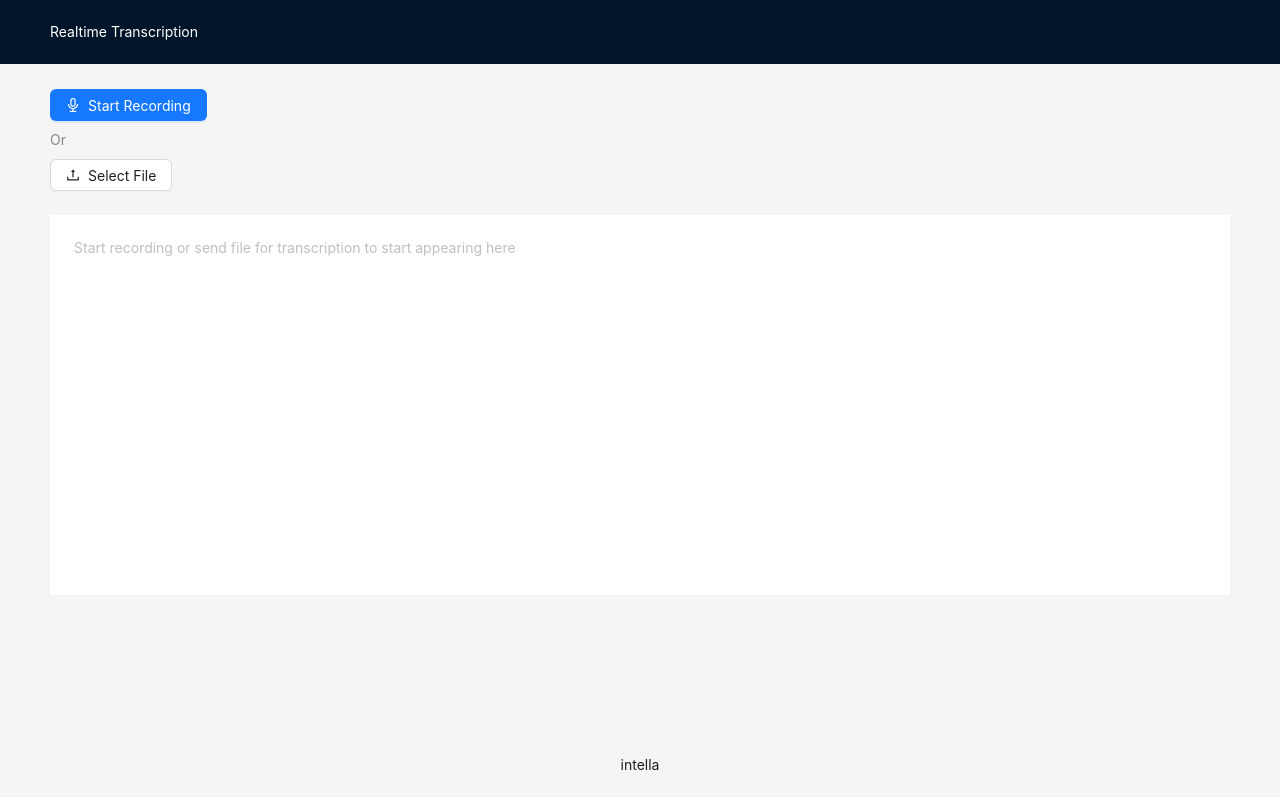
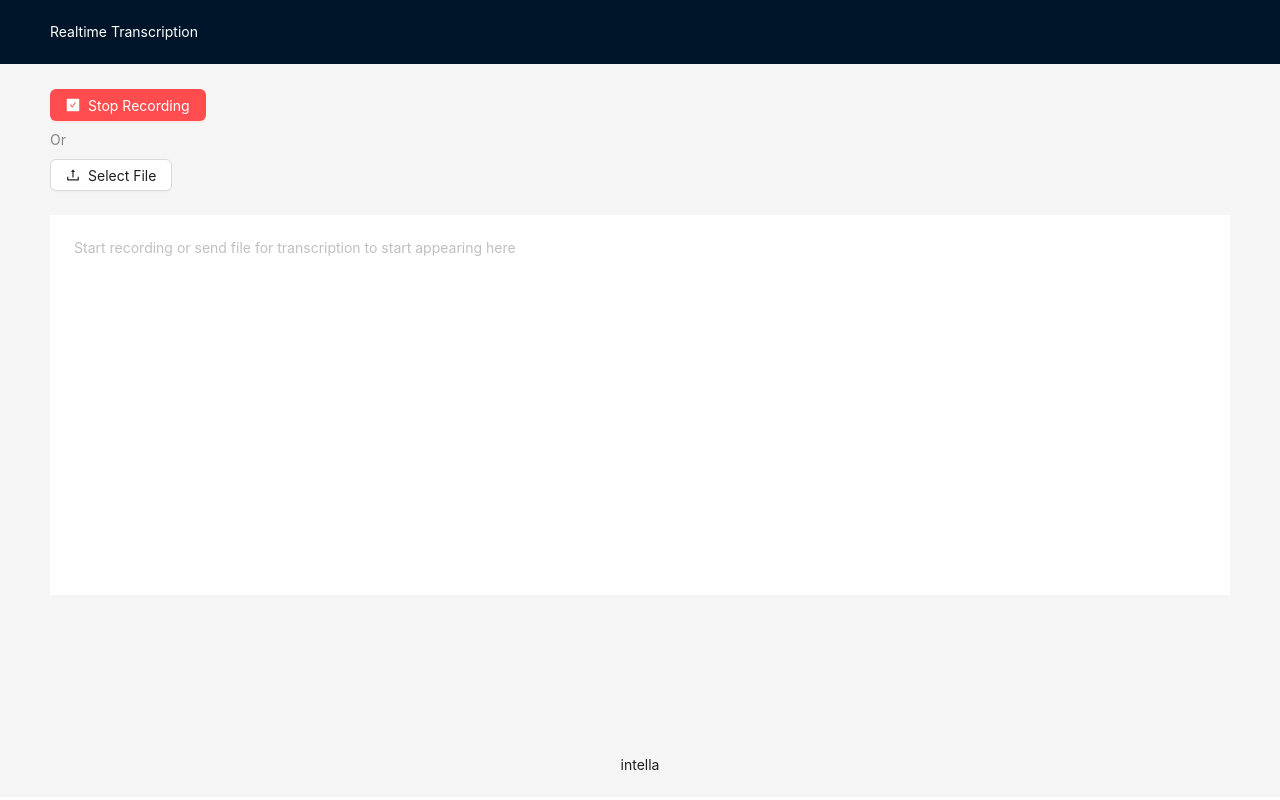
Before and after one commit to intellaworld/ivoice-integration, a Next.js app: page / in a window 1280 px wide. Both pictures are taken after a click on the button "Start Recording". Built offline with nearby package versions, Linux system fonts and the light colour scheme; no server answers.

Commit message:
Transcript via audio record [FIX]

```diff
--- a/src/pages/index.js
+++ b/src/pages/index.js
@@ -1,4 +1,8 @@
-import { AudioOutlined, UploadOutlined } from "@ant-design/icons";
+import {
+  AudioOutlined,
+  CheckSquareFilled,
+  UploadOutlined,
+} from "@ant-design/icons";
 import { Button, Layout, Space, Typography, Upload, theme } from "antd";
 import toWav from "audiobuffer-to-wav";
 import Head from "next/head";
@@ -15,8 +19,11 @@ export default function Home() {
     token: { colorBgContainer, colorTextDisabled, colorTextLightSolid },
   } = theme.useToken();
 
+  const [recordTimerId, setRecordTimerId] = React.useState(null);
   const [selectedFile, setSelectedFile] = React.useState(null);
+  const [isAudioRecording, setIsAudioRecording] = React.useState(false);
   const [isStreaming, setIsStreaming] = React.useState(false);
+  const [transcriptionText, setTranscriptionText] = React.useState("");
 
   const fileUploadProps = {
     onRemove: (file) => {
@@ -66,6 +73,8 @@ export default function Home() {
 
   const recordAudio = async () => {
     try {
+      setIsAudioRecording(true);
+
       const stream = await navigator.mediaDevices.getUserMedia({
         audio: { sampleRate: 44100, channelCount: 1 },
       });
@@ -107,11 +116,22 @@ export default function Home() {
       //   Start recording for 2.5 seconds
       mediaRecorder.start();
 
-      setTimeout(() => {
+      const timerId = setTimeout(() => {
         mediaRecorder.stop();
+        recordAudio();
       }, 2500);
+
+      setRecordTimerId(timerId);
     } catch (error) {
       console.error("Error", error);
+      setIsAudioRecording(false);
+    }
+  };
+
+  const stopAudioRecord = () => {
+    if (recordTimerId) {
+      clearTimeout(recordTimerId);
+      setIsAudioRecording(false);
     }
   };
 
@@ -120,12 +140,16 @@ export default function Home() {
       let _socket = getSocket();
       socket = _socket;
 
+      let messages = "";
+
       socket.on("connect", () => {
         console.log("Connected to the backend socket");
       });
 
       socket.on("message", (message) => {
-        console.log(message);
+        // console.log("message", message);
+        messages += message;
+        setTranscriptionText(messages);
       });
 
       socket.on("done", () => {
@@ -176,6 +200,17 @@ export default function Home() {
           style={{ padding: "25px 50px", height: "calc(100vh - 132px)" }}
         >
           <Space direction="vertical">
+            {isAudioRecording ? (
+              <Button
+                danger
+                type="primary"
+                icon={<CheckSquareFilled />}
+                disabled={selectedFile}
+                onClick={stopAudioRecord}
+              >
+                Stop Recording
+              </Button>
+            ) : (
               <Button
                 type="primary"
                 icon={<AudioOutlined />}
@@ -184,6 +219,7 @@ export default function Home() {
               >
                 Start Recording
               </Button>
+            )}
             <Space>
               <Typography.Text type="secondary" style={{ userSelect: "none" }}>
                 Or
@@ -214,6 +250,7 @@ export default function Home() {
             )}
           </Space>
           <div
+            dir={transcriptionText ? "rtl" : "ltr"}
             style={{
               marginTop: 24,
               padding: 24,
@@ -222,10 +259,14 @@ export default function Home() {
               userSelect: "none",
             }}
           >
+            {transcriptionText ? (
+              <span>{transcriptionText}</span>
+            ) : (
               <span style={{ color: colorTextDisabled }}>
-              Start recording or send file for transcription to start appearing
-              here
+                Start recording or send file for transcription to start
+                appearing here
               </span>
+            )}
           </div>
         </Content>
         <Footer style={{ textAlign: "center" }}>intella</Footer>
--- a/src/socket.js
+++ b/src/socket.js
@@ -1,12 +1,12 @@
 import io from "socket.io-client";
 
 export const getSocket = () => {
-  return io("ws://192.168.1.115:8000", {
+  return io("ws://20.171.100.143:7000", {
     path: "/client-side-socket",
     transports: ["websocket"],
     auth: {
       token: "aaaaaaaaaaaasssssddddd",
-      userId: "9c7b64af-3010-455f-83da-4d9fd873de86",
+      userId: "b6e63fac-368a-4206-b7c7-24bf2a0e9f74",
     },
   });
 };
```
Lines whose indentation alone changed are shown as unchanged.
